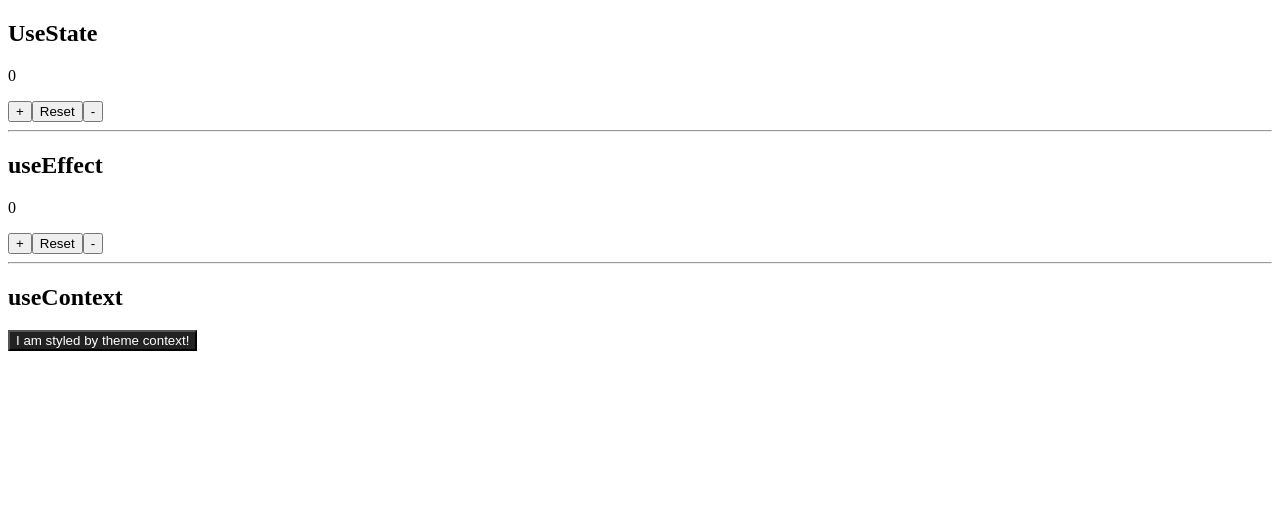
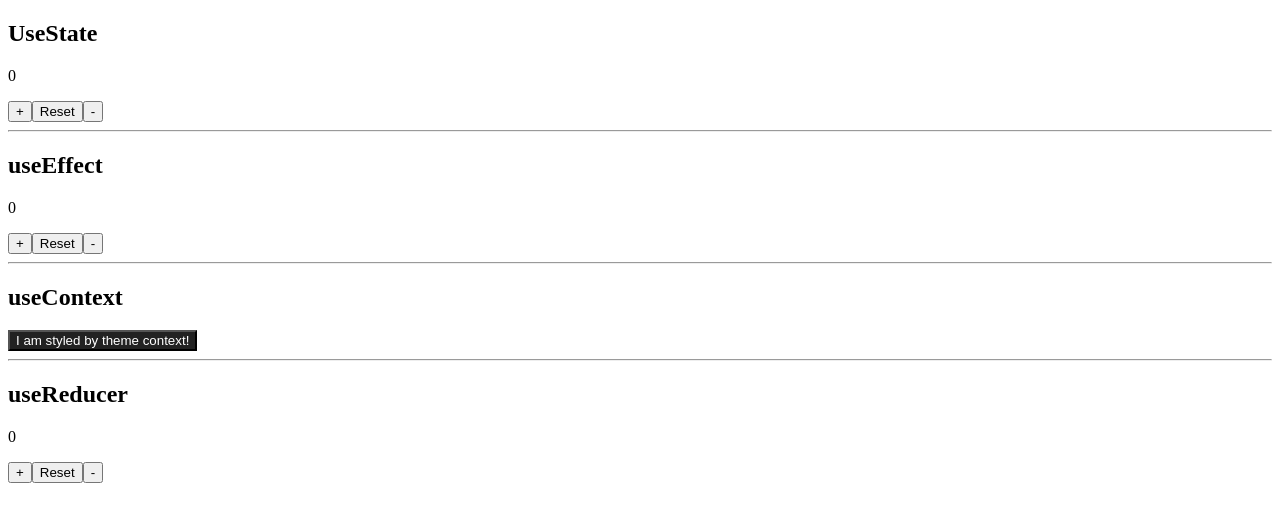
Before and after one commit to abiaqiou/react-demo, a React (Create React App) app: page / in a window 1280 px wide. Shown: the top 522 px of the page. Built offline with nearby package versions, Linux system fonts and the light colour scheme.

Commit message:
add useReducer

```diff
--- a/src/App.js
+++ b/src/App.js
@@ -1,5 +1,6 @@
 import UseContext from './native_hooks/useContext'
 import UseEffect from './native_hooks/useEffect'
+import UseReducer from './native_hooks/useReducer'
 import UseState from './native_hooks/useState'
 
 function App() {
@@ -10,6 +11,8 @@ function App() {
       <UseEffect />
       <hr />
       <UseContext />
+      <hr />
+      <UseReducer />
     </div>
   )
 }
--- /dev/null
+++ b/src/native_hooks/useReducer.js
@@ -0,0 +1,30 @@
+import { useReducer } from 'react'
+
+const countReducer = (state, action) => {
+  switch (action.type) {
+    case 'add':
+      return state + 1
+    case 'minus':
+      return state - 1
+    case 'reset':
+      return 0
+    default:
+      return state
+  }
+}
+
+const UseReducer = () => {
+  const [count, dispatch] = useReducer(countReducer, 0)
+
+  return (
+    <div>
+      <h2>useReducer</h2>
+      <p>{count}</p>
+      <button onClick={() => dispatch({ type: 'add' })}>+</button>
+      <button onClick={() => dispatch({ type: 'reset' })}>Reset</button>
+      <button onClick={() => dispatch({ type: 'minus' })}>-</button>
+    </div>
+  )
+}
+
+export default UseReducer
```
